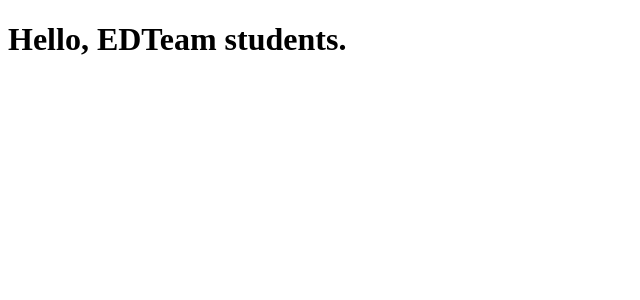
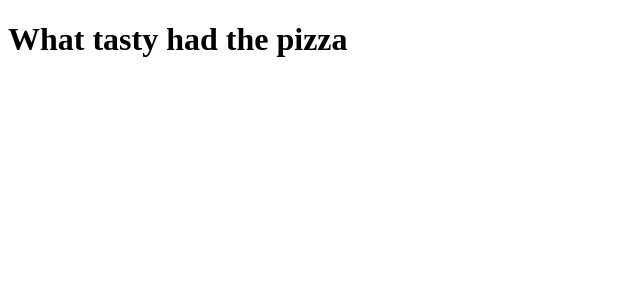
Before and after one commit to jlcarrascof/vsc-options-api-2019, a Vue app in the folder class4/: page / in a window 1280 px wide. Shown: the top 300 px of the page, without its empty margins (0-640 px from the left). Built offline with nearby package versions, Linux system fonts and the light colour scheme.

Commit message:
Bind message prop in ChildComponent for dynamic rendering

```diff
--- a/class4/src/App.vue
+++ b/class4/src/App.vue
@@ -1,5 +1,5 @@
 <template>
-  <ChildComponent message="message" />
+  <ChildComponent :message="message" />
 </template>
 
 <script>
--- a/class4/src/components/ChildComponent.vue
+++ b/class4/src/components/ChildComponent.vue
@@ -1,5 +1,5 @@
 <template>
-    <h1>Hello, EDTeam students.</h1>
+    <h1>{{ message }}</h1>
 </template>
 
 <script>
```
